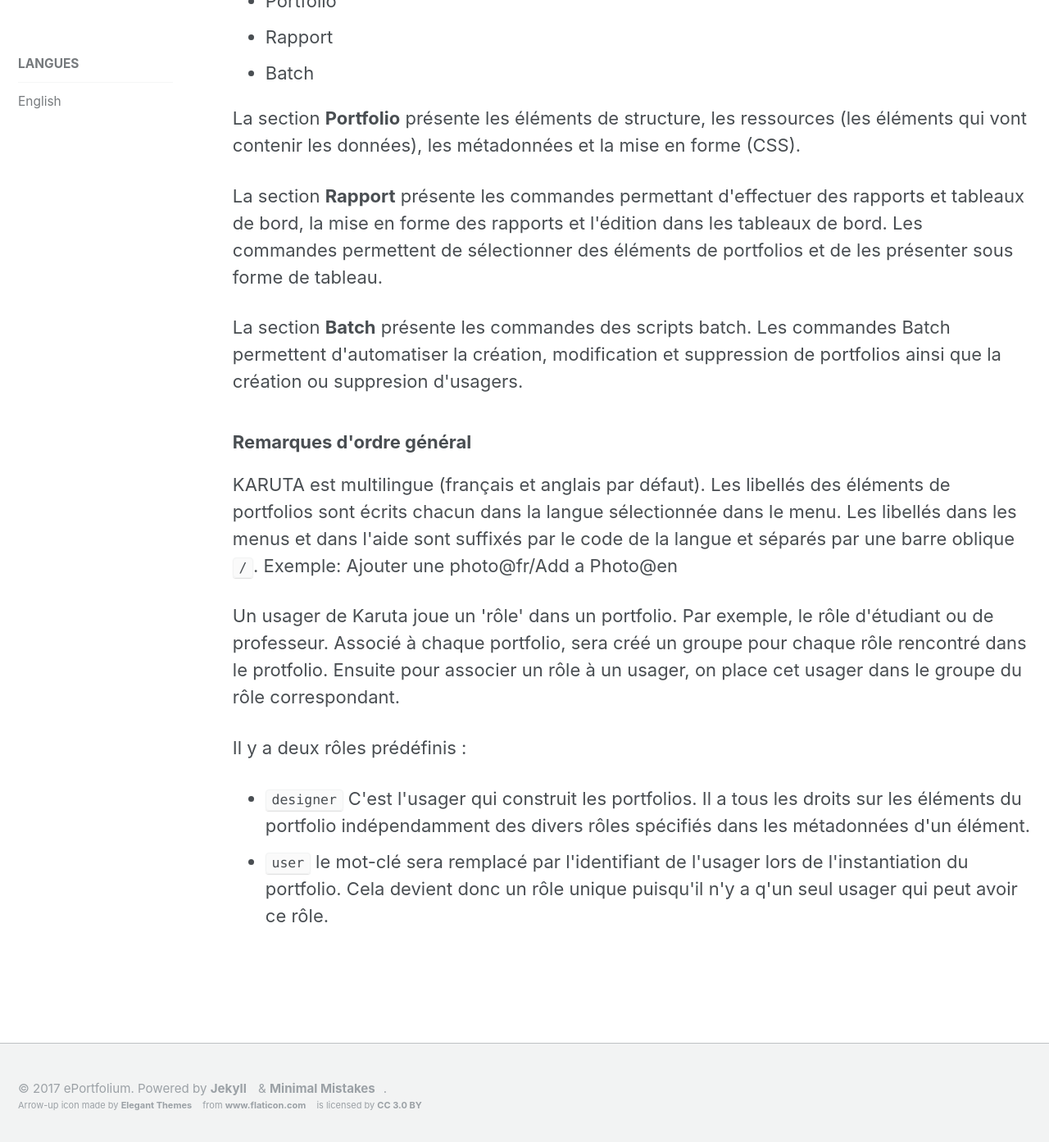
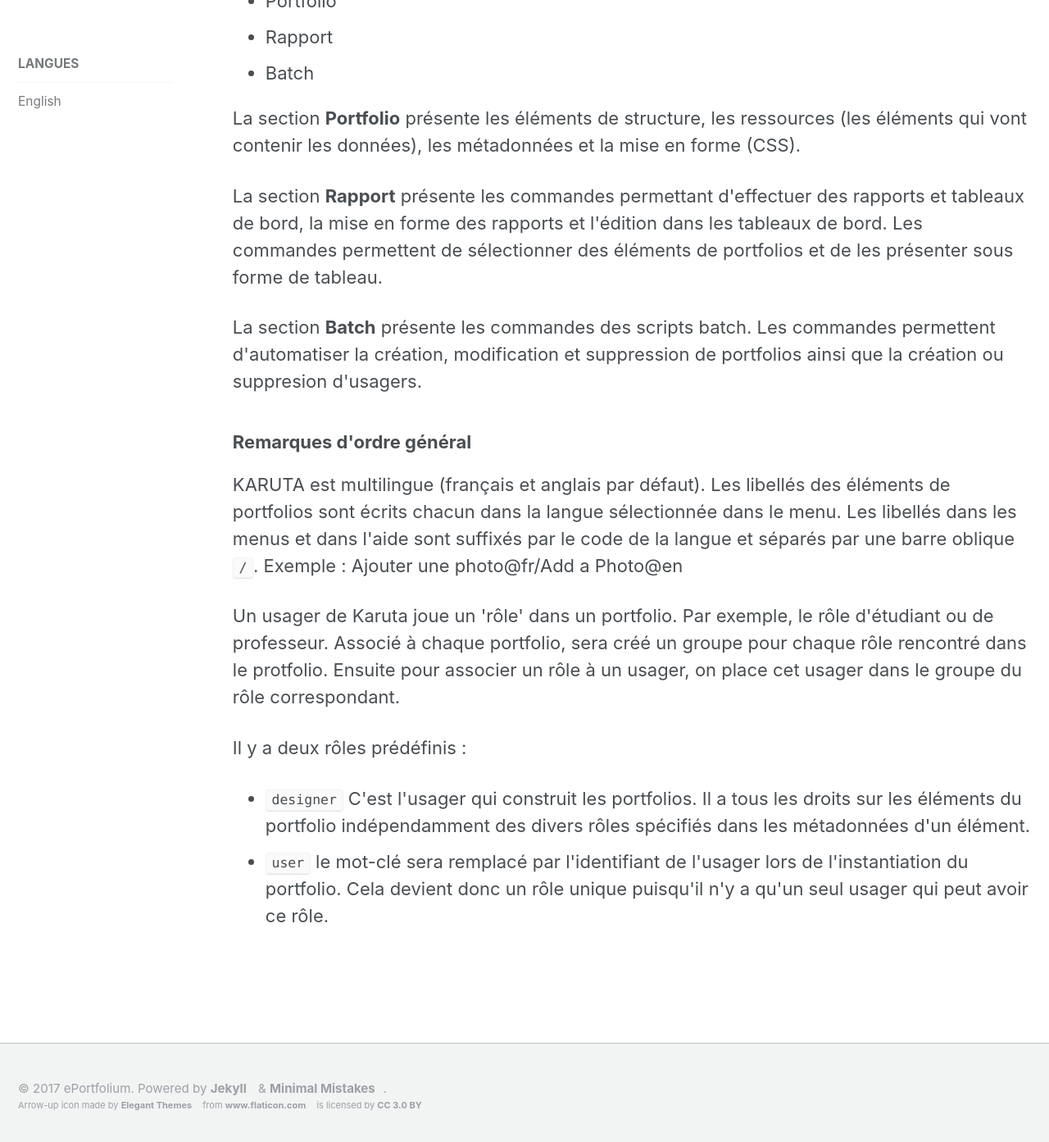
Before and after one commit to karutaproject/karuta-frontend-documentation, a Jekyll site: the page built from _pages/documentation_fr.html, in a window 1280 px wide and 1400 px high, scrolled down 532 px. Shown: the top 1393 px of the window at 82% size. Built offline with Jekyll 4.4.1, drawn with Linux system fonts in a browser that asks for light colours.

Commit message:
Petites corrections

```diff
--- a/_pages/documentation_fr.html
+++ b/_pages/documentation_fr.html
@@ -16,11 +16,11 @@ sidebar:
 </ul>
 <p>La section <b><a href='portfolio_fr.html'>Portfolio</a></b> présente les éléments de structure, les ressources (les éléments qui vont contenir les données), les métadonnées et la mise en forme (CSS).</p>
 <p>La section <b><a href='report_fr.html'>Rapport</a></b> présente les commandes permettant d'effectuer des rapports et tableaux de bord, la mise en forme des rapports et l'édition dans les tableaux de bord. Les commandes permettent de sélectionner des éléments de portfolios et de les présenter sous forme de tableau.</p>
-<p>La section <b><a href='batch_fr.html'>Batch</a></b> présente les commandes des scripts batch. Les commandes Batch permettent d'automatiser la création, modification et suppression de portfolios ainsi que la création ou suppresion d'usagers.</p>
+<p>La section <b><a href='batch_fr.html'>Batch</a></b> présente les commandes des scripts batch. Les commandes permettent d'automatiser la création, modification et suppression de portfolios ainsi que la création ou suppresion d'usagers.</p>
 
 <h3>Remarques d'ordre général</h3>
 <p>KARUTA est multilingue (français et anglais par défaut). Les libellés des éléments de portfolios sont écrits chacun dans la langue sélectionnée dans le menu.
-  Les libellés dans les menus et dans l'aide sont suffixés par le code de la langue et séparés par une barre oblique <code>/</code>. Exemple: Ajouter une photo@fr/Add a Photo@en
+  Les libellés dans les menus et dans l'aide sont suffixés par le code de la langue et séparés par une barre oblique <code>/</code>. Exemple : Ajouter une photo@fr/Add a Photo@en
 </p>
 <p>
 Un usager de Karuta joue un 'rôle' dans un portfolio. Par exemple, le rôle d'étudiant ou de professeur.
@@ -30,7 +30,7 @@ Associé à chaque portfolio, sera créé un groupe pour chaque rôle rencontré
 </p>
 <ul>
 	<li><code>designer</code> C'est l'usager qui construit les portfolios. Il a tous les droits sur les éléments du portfolio indépendamment des divers rôles spécifiés dans les métadonnées d'un élément.</li>
-	<li><code>user</code> le mot-clé sera remplacé par l'identifiant de l'usager lors de l'instantiation du portfolio. Cela devient donc un rôle unique puisqu'il n'y a q'un seul usager qui peut avoir ce rôle.</li>
+	<li><code>user</code> le mot-clé sera remplacé par l'identifiant de l'usager lors de l'instantiation du portfolio. Cela devient donc un rôle unique puisqu'il n'y a qu'un seul usager qui peut avoir ce rôle.</li>
 </ul>
 <p>
 </p>
```
Also changed, not shown: _pages/portfolio_fr.html (+12 -12 lines).
